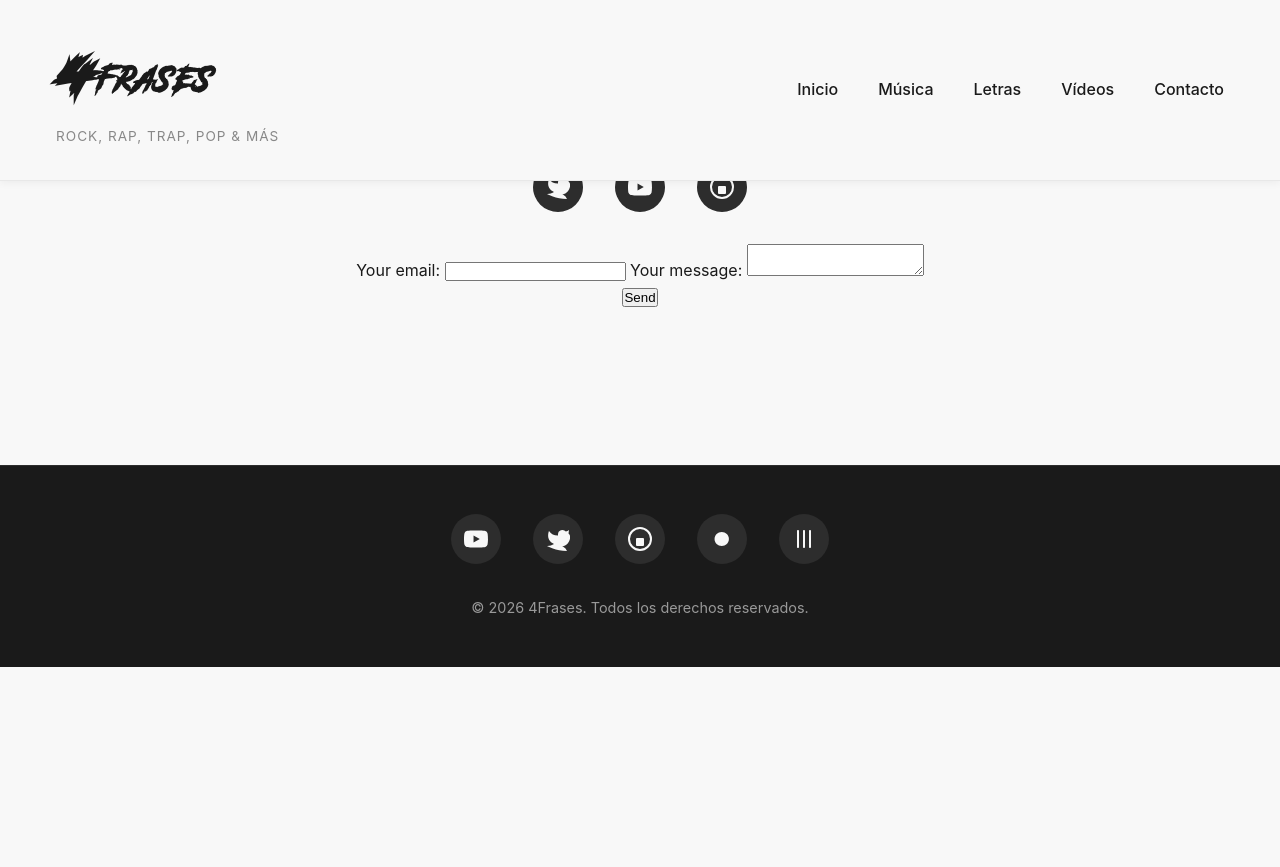
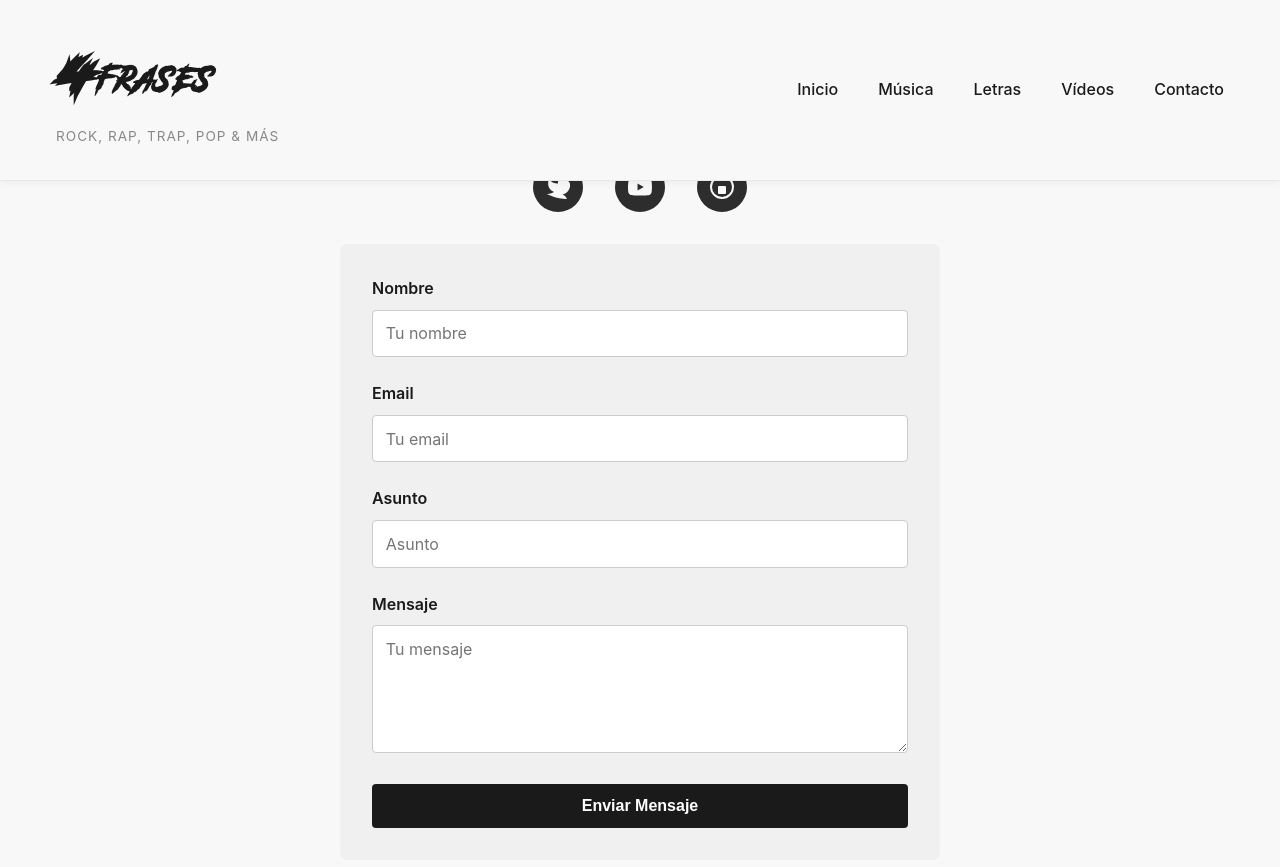
Before and after one commit to 4frases/4frases.github.io, a Jekyll site: the page built from pages/contacto.html, in a window 1280 px wide and 900 px high, scrolled down 316 px. Shown: the top 867 px of the window. Built offline with Jekyll 4.4.1, drawn with Linux system fonts in a browser that asks for light colours; before the commit the page ends 983 px from its top, so only the background shows below that; some of the changed lines change nothing that is shown.

Commit message:
Update contacto.html

```diff
--- a/pages/contacto.html
+++ b/pages/contacto.html
@@ -41,22 +41,87 @@ title: Contacto
 
 
 
-	        <form
-  action="https://formspree.io/f/xpqjngow"
-  method="POST"
->
-  <label>
-    Your email:
-    <input type="email" name="email">
-  </label>
-  <label>
-    Your message:
-    <textarea name="message"></textarea>
-  </label>
-  <!-- your other form fields go here -->
-  <button type="submit">Send</button>
+
+
+	<form id="contactForm" style="background-color: #f0f0f0; padding: 2rem; border-radius: 8px; text-align: left; margin-top: 2rem;">
+    <div style="margin-bottom: 1.5rem;">
+        <label for="name" style="display: block; margin-bottom: 0.5rem; font-weight: 600;">Nombre</label>
+        <input type="text" name="name" id="name" placeholder="Tu nombre" required
+               style="width: 100%; padding: 0.8rem; border: 1px solid #ccc; border-radius: 4px; font-size: 1rem; font-family: inherit; box-sizing: border-box;">
+    </div>
+
+    <div style="margin-bottom: 1.5rem;">
+        <label for="email" style="display: block; margin-bottom: 0.5rem; font-weight: 600;">Email</label>
+        <input type="email" name="email" id="email" placeholder="Tu email" required
+               style="width: 100%; padding: 0.8rem; border: 1px solid #ccc; border-radius: 4px; font-size: 1rem; font-family: inherit; box-sizing: border-box;">
+    </div>
+
+    <div style="margin-bottom: 1.5rem;">
+        <label for="subject" style="display: block; margin-bottom: 0.5rem; font-weight: 600;">Asunto</label>
+        <input type="text" name="subject" id="subject" placeholder="Asunto" required
+               style="width: 100%; padding: 0.8rem; border: 1px solid #ccc; border-radius: 4px; font-size: 1rem; font-family: inherit; box-sizing: border-box;">
+    </div>
+
+    <div style="margin-bottom: 1.5rem;">
+        <label for="message" style="display: block; margin-bottom: 0.5rem; font-weight: 600;">Mensaje</label>
+        <textarea name="message" id="message" placeholder="Tu mensaje" rows="5" required
+                  style="width: 100%; padding: 0.8rem; border: 1px solid #ccc; border-radius: 4px; font-size: 1rem; font-family: inherit; box-sizing: border-box; resize: vertical;"></textarea>
+    </div>
+
+    <button type="submit" id="submitBtn" style="width: 100%; padding: 0.8rem; background-color: #1a1a1a; color: white; border: none; border-radius: 4px; font-weight: 600; cursor: pointer; font-size: 1rem; transition: background-color 0.3s ease;">
+        Enviar Mensaje
+    </button>
+
+    <div id="message-box" style="margin-top: 1rem; padding: 1rem; border-radius: 4px; display: none; text-align: center; font-weight: 600;"></div>
 </form>
 
+<script>
+    document.getElementById('contactForm').addEventListener('submit', function(e) {
+        e.preventDefault();
+
+        const submitBtn = document.getElementById('submitBtn');
+        const messageBox = document.getElementById('message-box');
+        const formData = new FormData(this);
+
+        submitBtn.disabled = true;
+        submitBtn.textContent = 'Enviando...';
+
+        fetch('https://formspree.io/f/xpqjngow', {
+            method: 'POST',
+            body: formData,
+            headers: {
+                'Accept': 'application/json'
+            }
+        })
+        .then(response => {
+            if (response.ok) {
+                messageBox.textContent = '✅ ¡Mensaje enviado exitosamente!';
+                messageBox.style.display = 'block';
+                messageBox.style.backgroundColor = '#d4edda';
+                messageBox.style.color = '#155724';
+
+                document.getElementById('contactForm').reset();
+
+                setTimeout(() => {
+                    submitBtn.disabled = false;
+                    submitBtn.textContent = 'Enviar Mensaje';
+                    messageBox.style.display = 'none';
+                }, 3000);
+            } else {
+                throw new Error('Error');
+            }
+        })
+        .catch(error => {
+            messageBox.textContent = '❌ Error al enviar. Intenta de nuevo.';
+            messageBox.style.display = 'block';
+            messageBox.style.backgroundColor = '#f8d7da';
+            messageBox.style.color = '#721c24';
+
+            submitBtn.disabled = false;
+            submitBtn.textContent = 'Enviar Mensaje';
+        });
+    });
+</script>
 
 
 </div>
```
